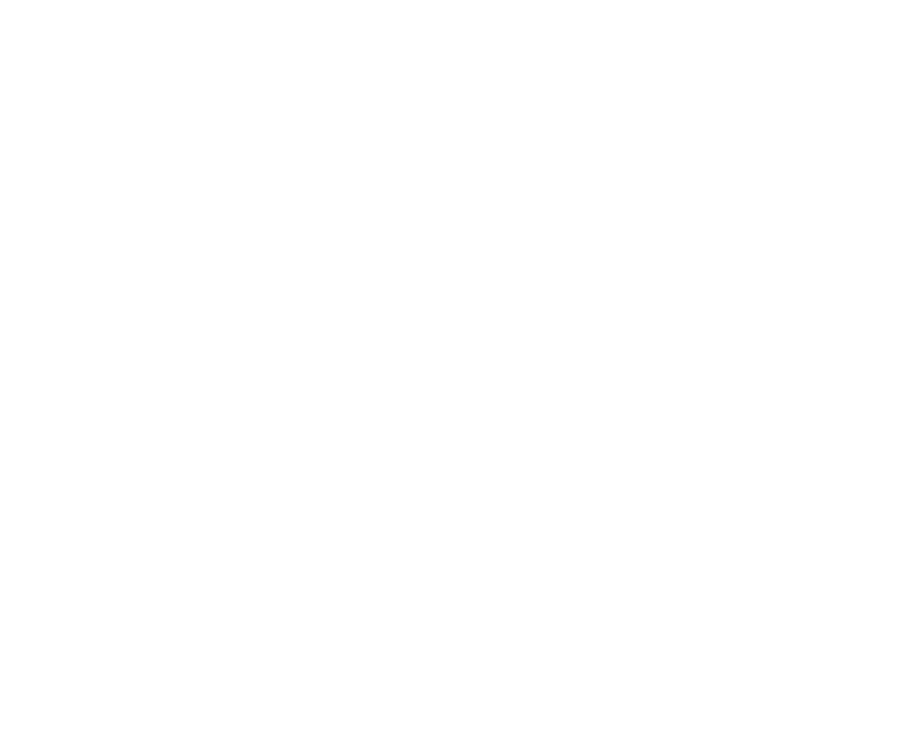
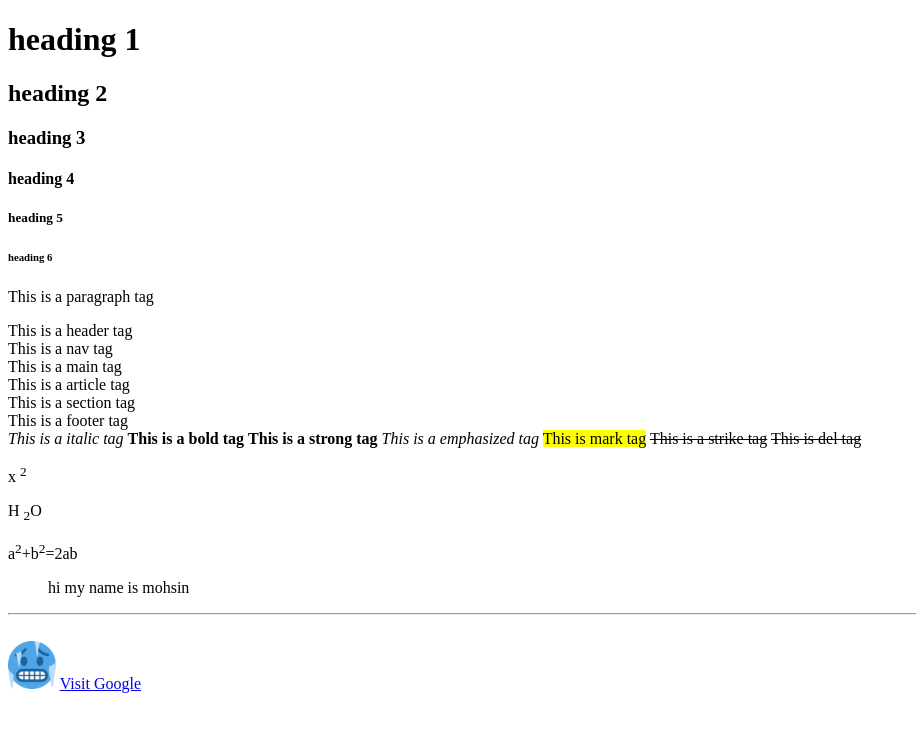
Before and after one commit to mohsinraza32/Full-Stack-Development, a plain HTML site: page Lecture-2/index.html in a window 1280 px wide. Shown: the whole page, without its empty margins (0-916 px from the left). Drawn offline with Linux system fonts and the light colour scheme.

Commit message:
commit changes

```diff
--- a/Lecture-2/index.html
+++ b/Lecture-2/index.html
@@ -6,6 +6,47 @@
     <title>lecture # 2</title>
 </head>
 <body>
+    <h1>heading 1</h1>
+    <h2>heading 2</h2>
+    <h3>heading 3</h3>
+    <h4>heading 4</h4>
+    <h5>heading 5</h5>
+    <h6>heading 6</h6>
+
+    <p>This is a paragraph tag</p>
+
+    <!---Semantic Tags-->
+    <!--Semantic tags are HTML tags that clearly describe the meaning of the content they contain, making web pages easier to understand for both browsers and developers.
+    Examples: <header>, <nav>, <main>, <article>, <section>, <footer>-->
+
+     <header>This is a header tag</header>
+     <nav>This is a nav tag</nav>
+     <main>This is a main tag</main>
+     <article>This is a article tag</article>
+     <section>This is a section tag</section>
+     <footer>This is a footer tag</footer>
+
+     <!--Formatting Tags-->
+
+      <i>This is a italic tag</i>
+      <b>This is a bold tag</b>
+      <strong>This is a strong tag</strong> <!--semantic tag-->
+      <em>This is a emphasized tag</em>     <!--semantic tag-->
+      <mark>This is mark tag</mark>
+      <strike>This is a strike tag</strike>
+      <del>This is del tag</del>
+      <p>x <sup>2</sup></p>
+      <p>H <sub>2</sub>O</p>
+
+      <p>a<sup>2</sup>+b<sup>2</sup>=2ab</p>
+      <blockquote>hi my name is mohsin</blockquote>
+
+      <!--Self Closing Tags-->
+      <hr>
+      <br>
+
+      <img src="/favicon.ico" alt="its a favicon image">
+      <a href="https://google.com" target="_blank">Visit Google</a>
 
 </body>
 </html>
```
